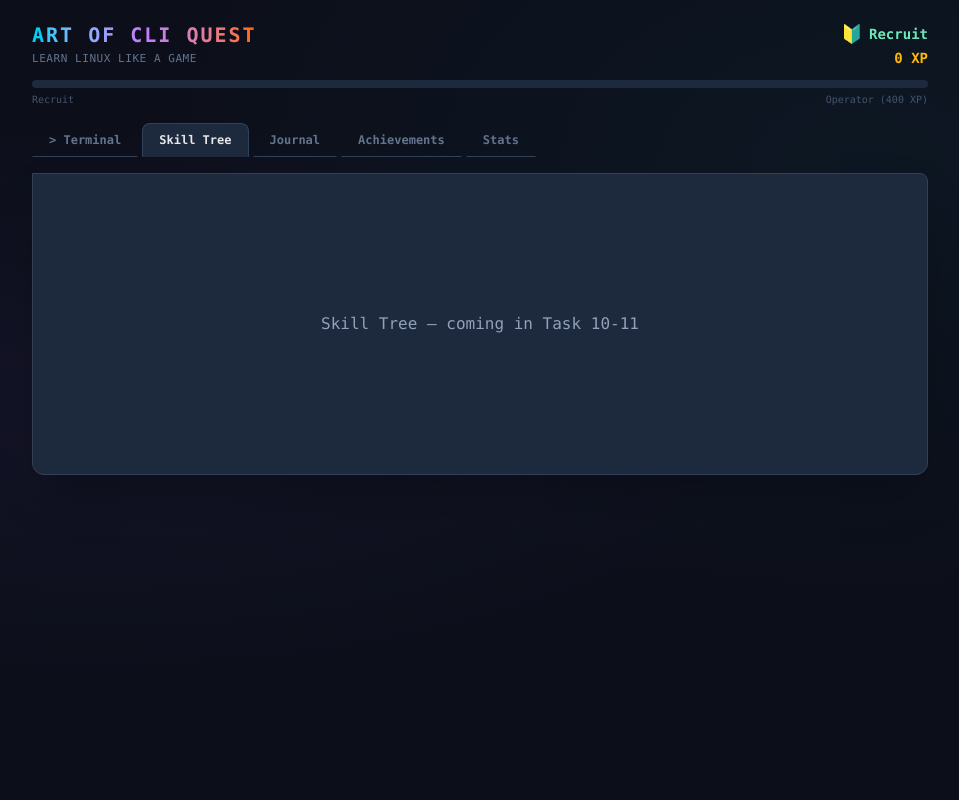
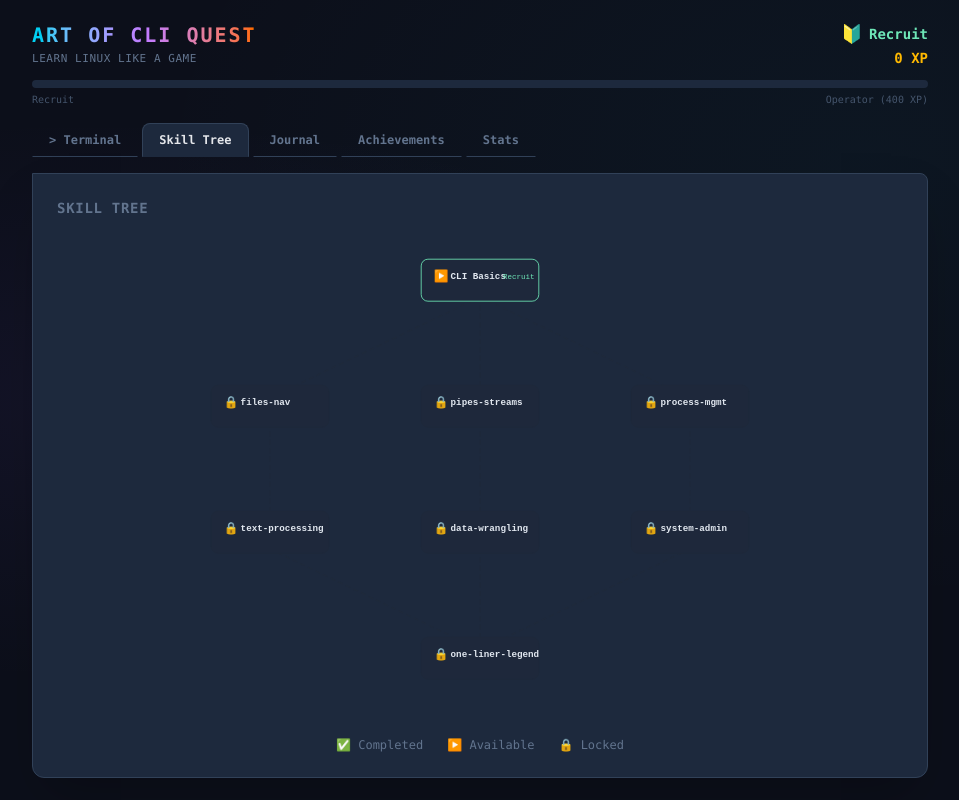
Before and after one commit to enzoofs/linux-learning-game, a React (Vite) app: page / in a window 1280 px wide. Both pictures are taken after a click on the button "Skill Tree". Shown: the whole page, without its empty margins (160-1119 px from the left). Built offline with nearby package versions, Linux system fonts and the light colour scheme.

Commit message:
feat: add interactive Skill Tree with node states and module selection

```diff
--- a/src/App.tsx
+++ b/src/App.tsx
@@ -1,7 +1,9 @@
 import { useState } from 'react';
 import { Layout } from './components/Layout/Layout';
 import { ModulePlayer } from './components/ModulePlayer/ModulePlayer';
+import { SkillTree } from './components/SkillTree/SkillTree';
 import { cliBasicsModule } from './data/modules/cli-basics';
+import { getModuleById } from './data/modules';
 import { Module } from './types';
 
 type View = 'terminal' | 'map' | 'journal' | 'achievements' | 'stats';
@@ -20,9 +22,13 @@ function App() {
         />
       )}
       {view === 'map' && (
-        <div className="p-6 text-slate-400 text-center min-h-[300px] flex items-center justify-center">
-          Skill Tree — coming in Task 10-11
-        </div>
+        <SkillTree onSelectModule={(id) => {
+          const mod = getModuleById(id);
+          if (mod) {
+            setActiveModule(mod);
+            setView('terminal');
+          }
+        }} />
       )}
       {view === 'journal' && (
         <div className="p-6 text-slate-400 text-center min-h-[300px] flex items-center justify-center">
--- /dev/null
+++ b/src/components/SkillTree/SkillTree.tsx
@@ -0,0 +1,103 @@
+import { useGameStore } from '../../stores/gameStore';
+import { SKILL_TREE_NODES } from '../../data/skillTree';
+import { getModuleById } from '../../data/modules';
+import { TIERS } from '../../data/tiers';
+
+interface SkillTreeProps {
+  onSelectModule: (moduleId: string) => void;
+}
+
+export function SkillTree({ onSelectModule }: SkillTreeProps) {
+  const { completedModules, isModuleUnlocked } = useGameStore();
+
+  return (
+    <div className="p-6 overflow-auto" style={{ minHeight: 300 }}>
+      <div className="text-sm text-slate-500 mb-4 font-semibold tracking-wider">SKILL TREE</div>
+
+      <svg viewBox="0 0 800 580" className="w-full max-w-2xl mx-auto">
+        {/* Draw connections first (behind nodes) */}
+        {SKILL_TREE_NODES.map((node) =>
+          node.connections.map((targetId) => {
+            const target = SKILL_TREE_NODES.find((n) => n.moduleId === targetId);
+            if (!target) return null;
+            const bothCompleted = completedModules.includes(node.moduleId) && completedModules.includes(targetId);
+            const sourceCompleted = completedModules.includes(node.moduleId);
+            return (
+              <line
+                key={`${node.moduleId}-${targetId}`}
+                x1={node.x}
+                y1={node.y + 25}
+                x2={target.x}
+                y2={target.y - 5}
+                stroke={bothCompleted ? '#4ade80' : sourceCompleted ? '#334155' : '#1e293b'}
+                strokeWidth={2}
+                strokeDasharray={sourceCompleted ? undefined : '6 4'}
+              />
+            );
+          })
+        )}
+
+        {/* Draw nodes */}
+        {SKILL_TREE_NODES.map((node) => {
+          const mod = getModuleById(node.moduleId);
+          const isCompleted = completedModules.includes(node.moduleId);
+          const prereqs = mod?.prerequisites || [];
+          const isUnlocked = isModuleUnlocked(node.moduleId, prereqs);
+          const hasContent = !!mod;
+          const tierColor = mod ? TIERS.find((t) => t.name === mod.tier)?.color || '#64748b' : '#64748b';
+
+          return (
+            <g key={node.moduleId}>
+              <rect
+                x={node.x - 70}
+                y={node.y - 20}
+                width={140}
+                height={50}
+                rx={8}
+                fill={isCompleted ? 'rgba(74,222,128,0.1)' : isUnlocked ? 'rgba(30,41,59,0.8)' : 'rgba(15,23,42,0.6)'}
+                stroke={isCompleted ? '#4ade80' : isUnlocked && hasContent ? tierColor : '#1e293b'}
+                strokeWidth={isCompleted ? 2 : 1}
+                className={isUnlocked && hasContent && !isCompleted ? 'cursor-pointer' : ''}
+                onClick={() => {
+                  if (isUnlocked && hasContent && !isCompleted) {
+                    onSelectModule(node.moduleId);
+                  }
+                }}
+                style={{ opacity: isUnlocked ? 1 : 0.4 }}
+              />
+              <text x={node.x - 55} y={node.y + 5} fontSize={14} textAnchor="start">
+                {isCompleted ? '✅' : isUnlocked && hasContent ? '▶️' : '🔒'}
+              </text>
+              <text
+                x={node.x - 35}
+                y={node.y + 4}
+                fontSize={11}
+                fill={isCompleted ? '#4ade80' : isUnlocked ? '#e2e8f0' : '#475569'}
+                fontWeight={600}
+                fontFamily="monospace"
+              >
+                {mod?.title || node.moduleId}
+              </text>
+              <text
+                x={node.x + 65}
+                y={node.y + 4}
+                fontSize={9}
+                fill={tierColor}
+                textAnchor="end"
+                fontFamily="monospace"
+              >
+                {mod?.tier || ''}
+              </text>
+            </g>
+          );
+        })}
+      </svg>
+
+      <div className="flex justify-center gap-6 mt-4 text-xs text-slate-500">
+        <span>✅ Completed</span>
+        <span>▶️ Available</span>
+        <span>🔒 Locked</span>
+      </div>
+    </div>
+  );
+}
--- a/src/data/skillTree.ts
+++ b/src/data/skillTree.ts
@@ -1,2 +1,12 @@
 import type { SkillTreeNode } from '../types';
-export const SKILL_TREE_NODES: SkillTreeNode[] = [];
+
+export const SKILL_TREE_NODES: SkillTreeNode[] = [
+  { moduleId: 'cli-basics', x: 400, y: 50, connections: ['files-nav', 'pipes-streams', 'process-mgmt'] },
+  { moduleId: 'files-nav', x: 150, y: 200, connections: ['text-processing'] },
+  { moduleId: 'pipes-streams', x: 400, y: 200, connections: ['data-wrangling'] },
+  { moduleId: 'process-mgmt', x: 650, y: 200, connections: ['system-admin'] },
+  { moduleId: 'text-processing', x: 150, y: 350, connections: ['one-liner-legend'] },
+  { moduleId: 'data-wrangling', x: 400, y: 350, connections: ['one-liner-legend'] },
+  { moduleId: 'system-admin', x: 650, y: 350, connections: ['one-liner-legend'] },
+  { moduleId: 'one-liner-legend', x: 400, y: 500, connections: [] },
+];
```
